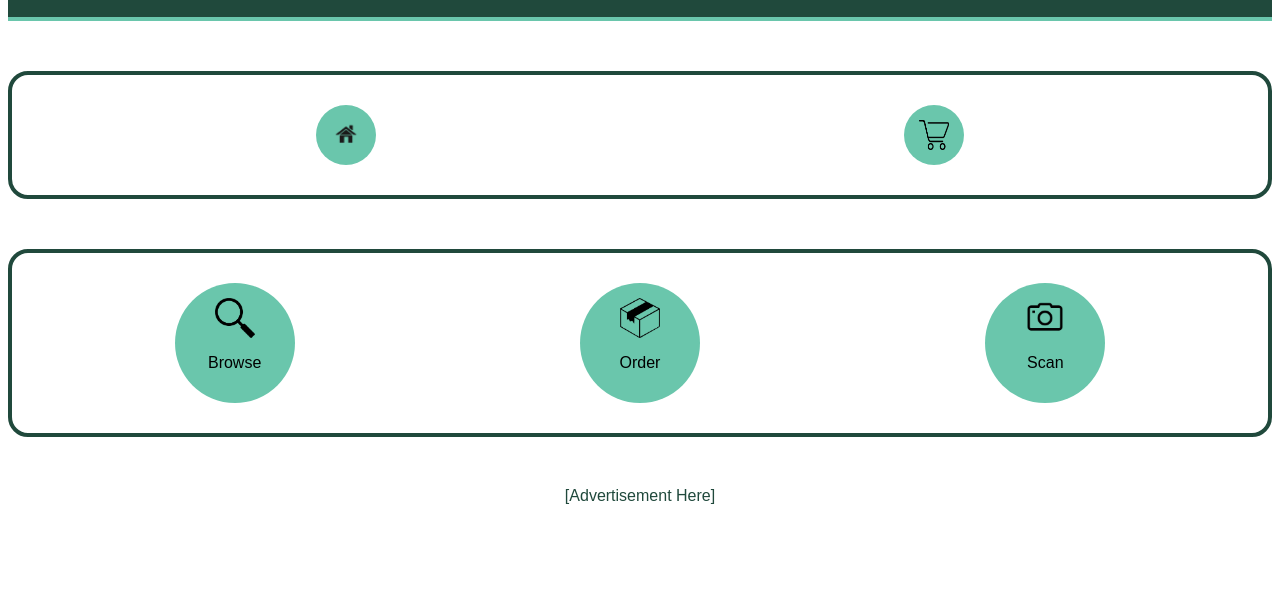
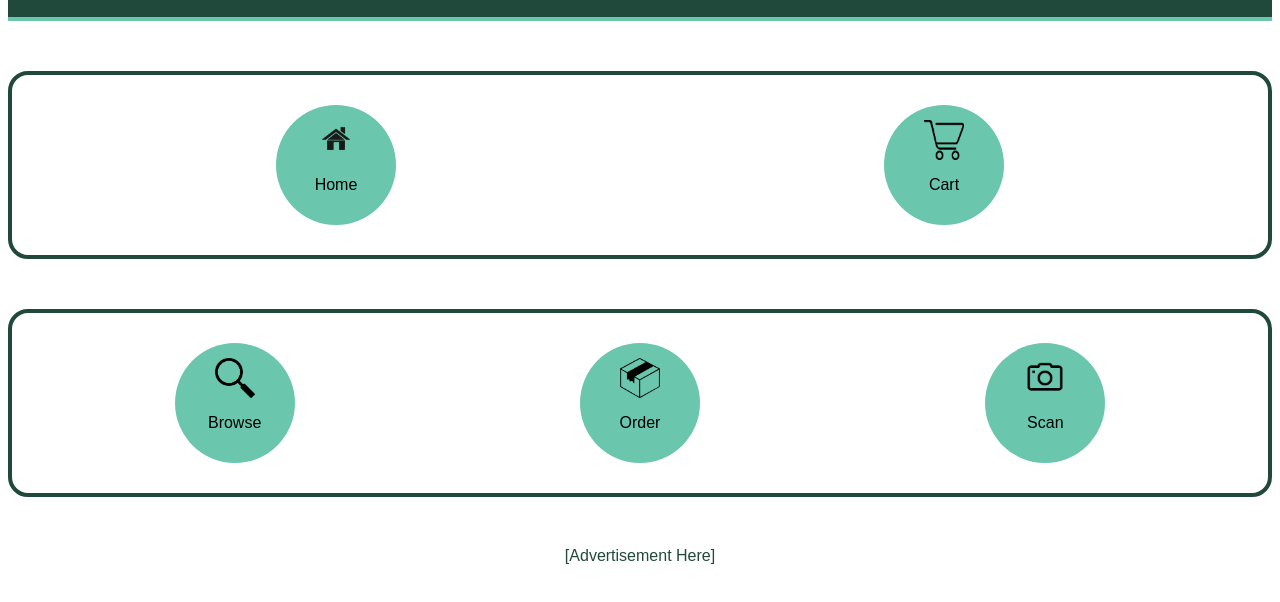
Before and after one commit to ehaabd/ehaabd.github.io, a plain HTML site: page index.html in a window 1280 px wide. Shown: the part 68-670 px from the top of the page. Drawn offline with Linux system fonts and the light colour scheme.

Commit message:
Update index.html

```diff
--- a/index.html
+++ b/index.html
@@ -11,15 +11,13 @@
         <h1>Soleflex</h1>
     </nav>
     <div class="container">
-        <div class="house-container">
-            <div class="rounded-box small">
-                <img src="ghar_icon.png" alt="House">
-            </div>
+        <div class="rounded-box">
+            <img src="ghar_icon.png" alt="House">
+            <p>Home</p>
         </div>
-        <div class="cart-container">
-            <div class="rounded-box small">
-                <img src="cart_icon.png" alt="Cart">
-            </div>
+        <div class="rounded-box">
+            <img src="cart_icon.png" alt="Cart">
+            <p>Cart</p>
         </div>
     </div>
     <div class="container">
```
